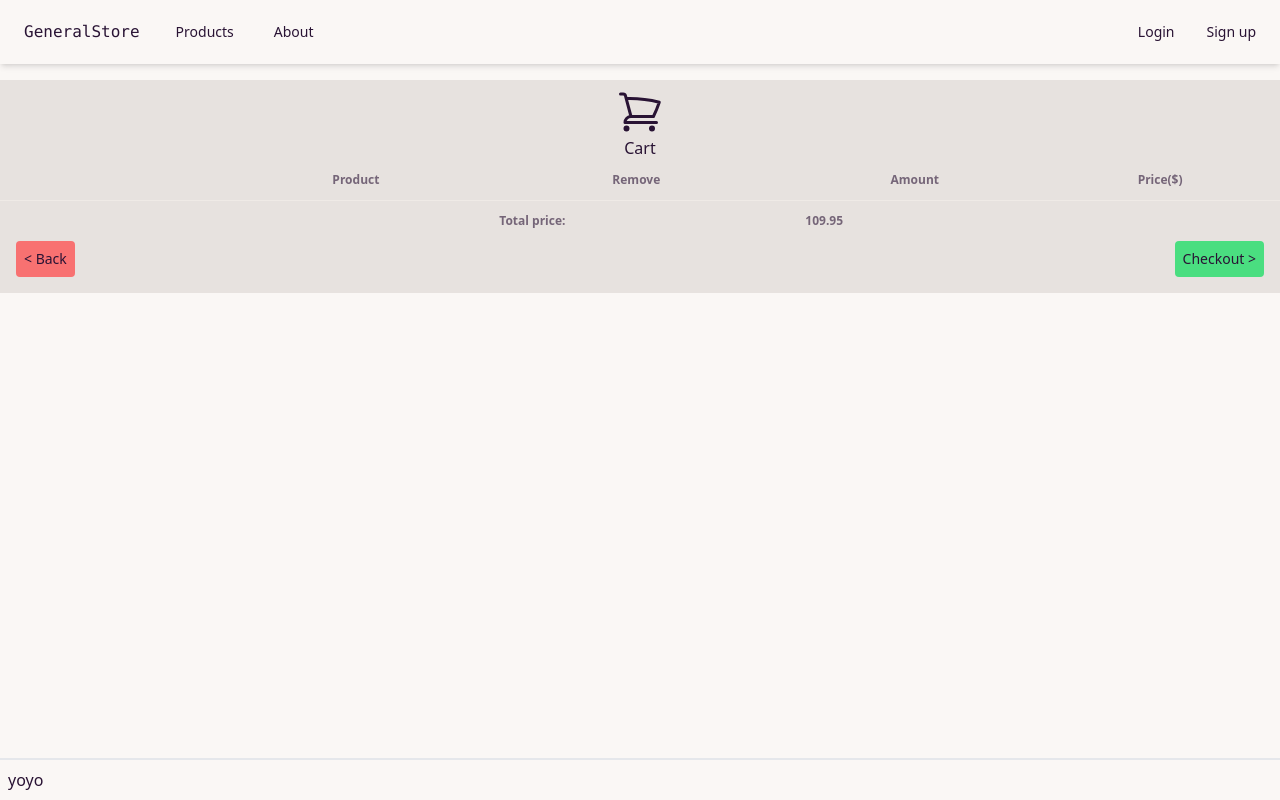
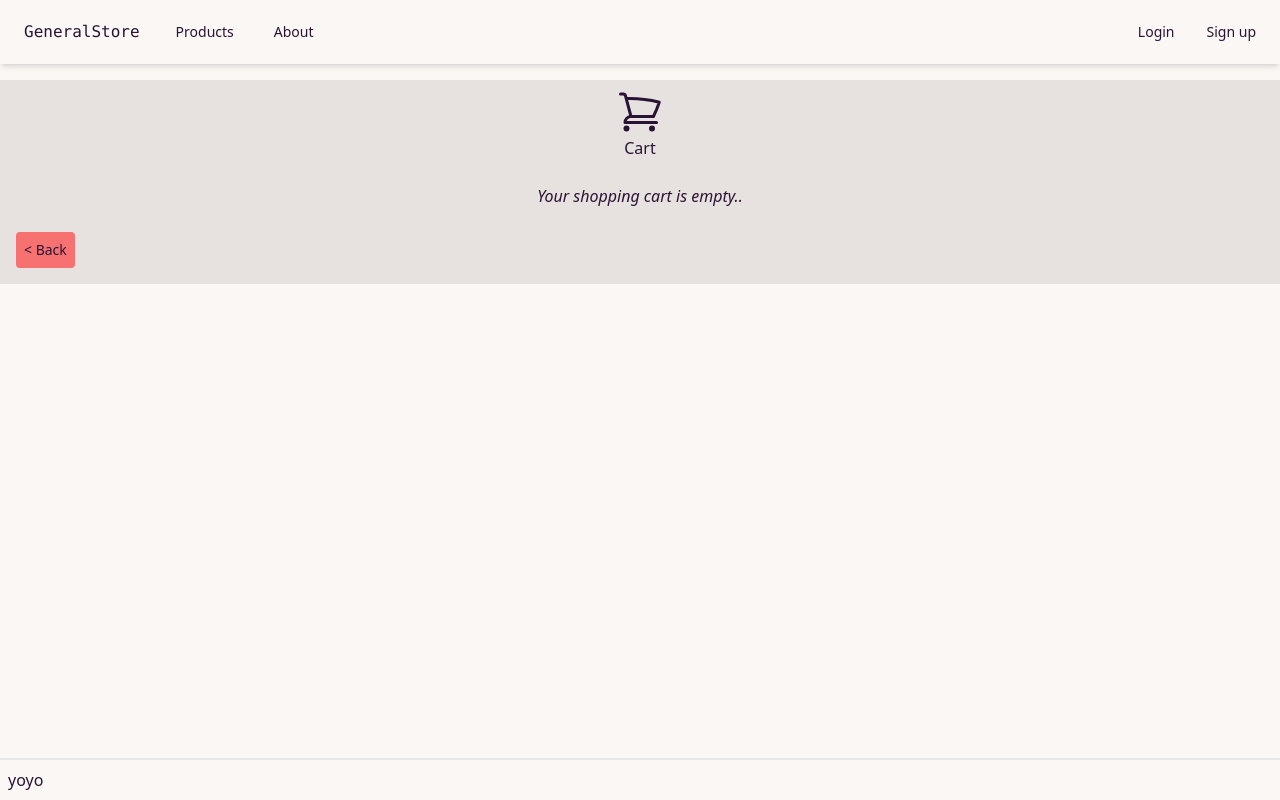
Before and after one commit to Mlaurgaard/vue-prios-term-two, a Vue app: page /cart in a window 1280 px wide. Built offline with nearby package versions, Linux system fonts and the light colour scheme.

Commit message:
small shoppingcart update
A message will now appear if cart is empty, displaying "cart is empty"
Table will be hidden if cart is empty and shown if there's a product in the cart.
The checkout button is now disabled when cart is empty.

```diff
--- a/src/views/ShoppingCartView.vue
+++ b/src/views/ShoppingCartView.vue
@@ -22,11 +22,15 @@
     <!-- title -->
     <div class="flex flex-col-2 w-full justify-center font-bolder">Cart</div>
     <!-- no items in cart -->
-    <div class="hidden justify-center font-thin italic">
+    <div
+      class="hidden text-center font-thin italic p-6"
+      v-if="MyProductStore.productArrayInCart.length === 0"
+      style="display: block"
+    >
       Your shopping cart is empty..
     </div>
     <!-- items in cart -->
-    <table class="table">
+    <table class="table" v-show="MyProductStore.productArrayInCart.length > 0">
       <thead>
         <tr class="text-center">
           <th class="pr-14"></th>
@@ -113,7 +117,13 @@
       <button class="rounded bg-red-400 p-2 text-sm" @click="$router.go(-2)">
         &lt; Back
       </button>
-      <button class="rounded bg-green-400 p-2 text-sm">Checkout &gt;</button>
+      <button
+        class="rounded bg-green-400 p-2 text-sm"
+        v-if="MyProductStore.productArrayInCart.length > 0"
+        :disabled="MyProductStore.productArrayInCart.length === 0"
+      >
+        Checkout &gt;
+      </button>
     </div>
   </div>
 </template>
```
